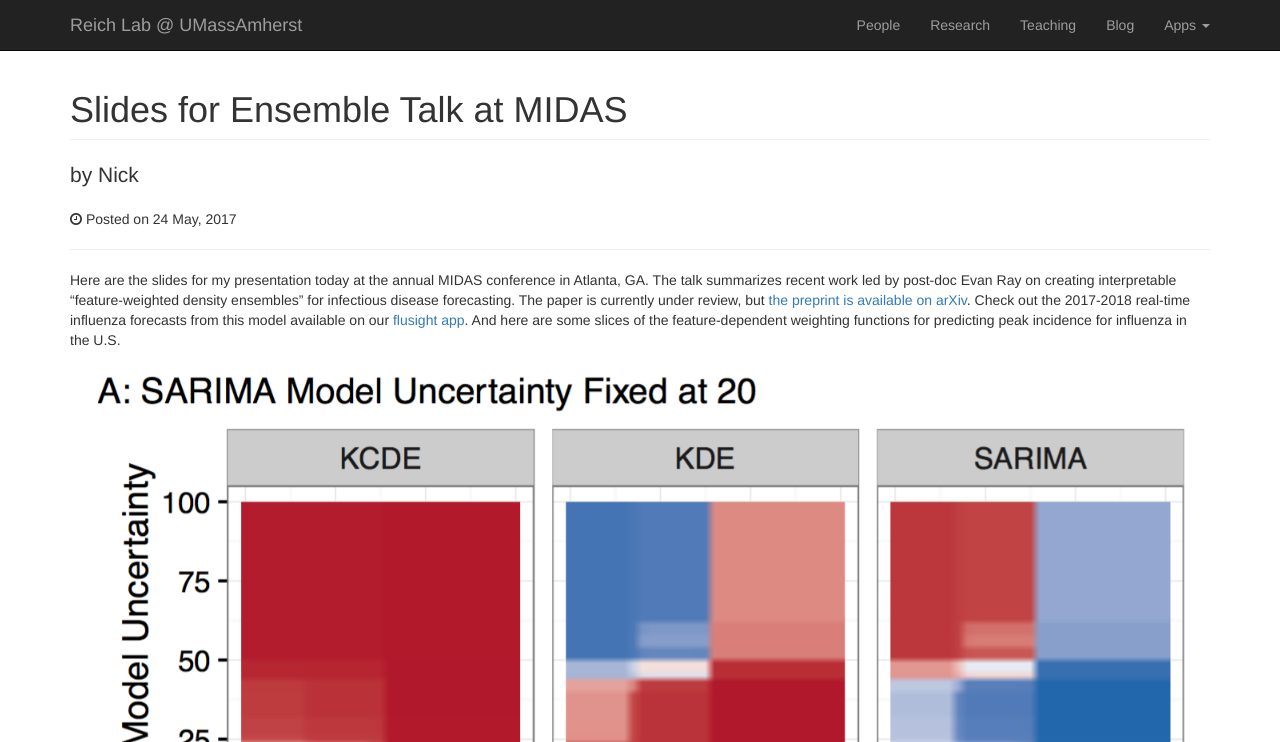
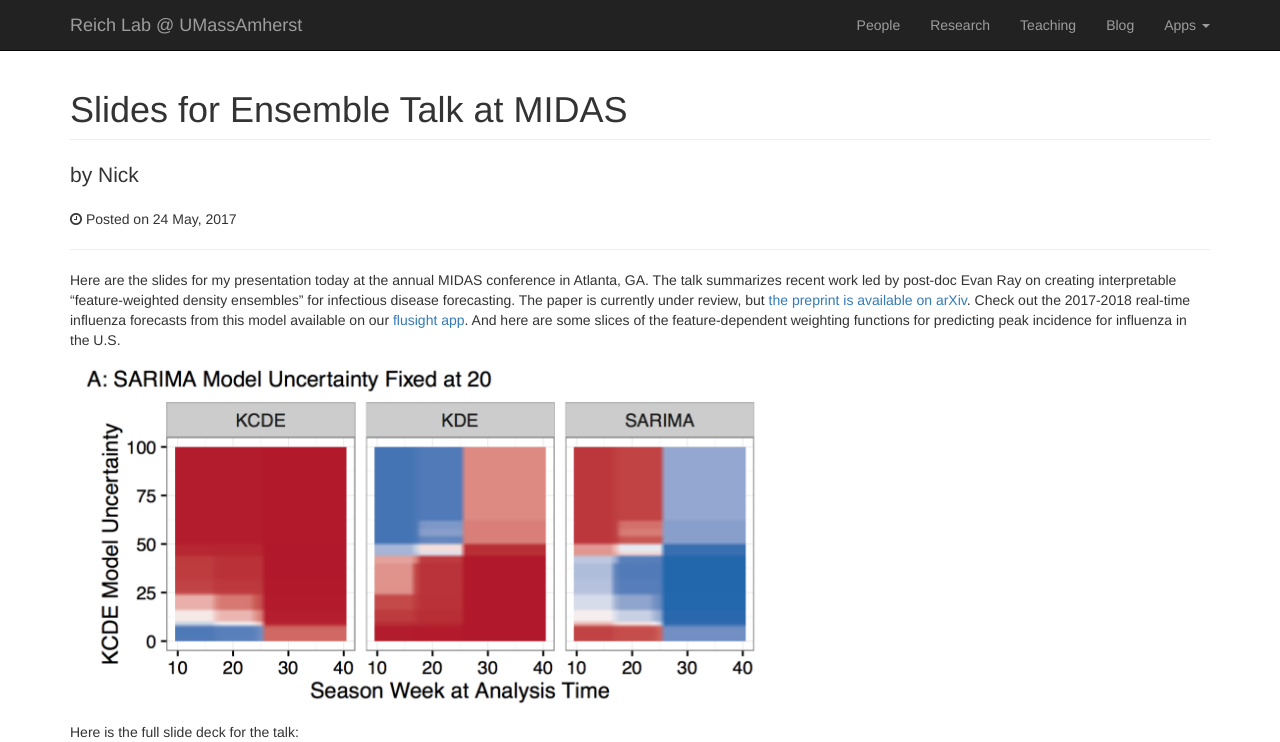
Before and after one commit to reichlab/reichlab.github.io, a Jekyll site: the page built from blog/_posts/2017-05-24-MIDAS-slides.md, in a window 1280 px wide and 1301 px high. Shown: the top 742 px of the window. Built offline with Jekyll 4.4.1, drawn with Linux system fonts in a browser that asks for light colours; comment, search, counter and statistics services are not loaded; grey boxes are pictures that could not be loaded.

Commit message:
fix image size.

```diff
--- a/blog/_posts/2017-05-24-MIDAS-slides.md
+++ b/blog/_posts/2017-05-24-MIDAS-slides.md
@@ -7,7 +7,7 @@ comments: True
 
 Here are the slides for my presentation today at the annual MIDAS conference in Atlanta, GA. The talk summarizes recent work led by post-doc Evan Ray on creating interpretable "feature-weighted density ensembles" for infectious disease forecasting. The paper is currently under review, but [the preprint is available on arXiv](https://arxiv.org/abs/1703.10936). Check out the 2017-2018 real-time influenza forecasts from this model available on our [flusight app](http://reichlab.io/flusight/). And here are some slices of the feature-dependent weighting functions for predicting peak incidence for influenza in the U.S.
 
-<img class="img-responsive" src="http://reichlab.io/images/ensemble-model-weights.png">
+<img class="img-responsive" width="700" src="http://reichlab.io/images/ensemble-model-weights.png">
 
 
 <!--more-->
```
